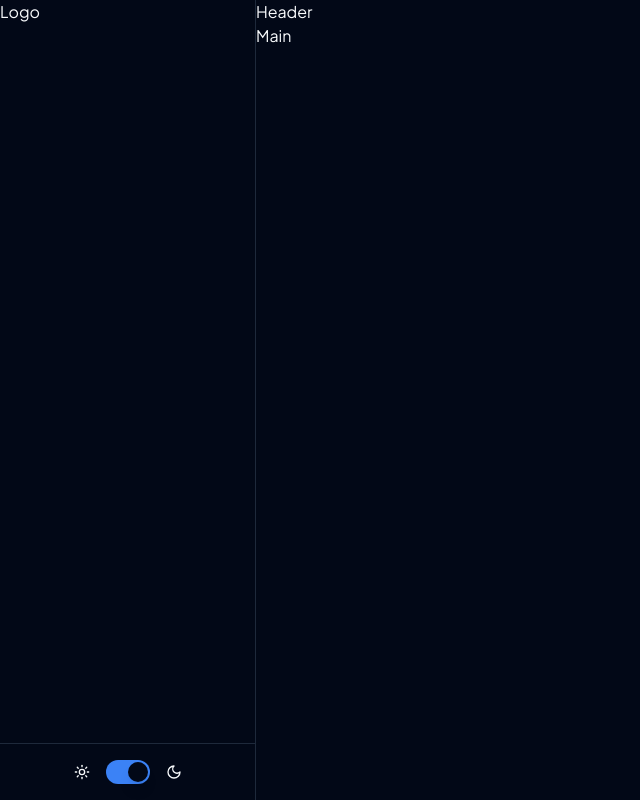
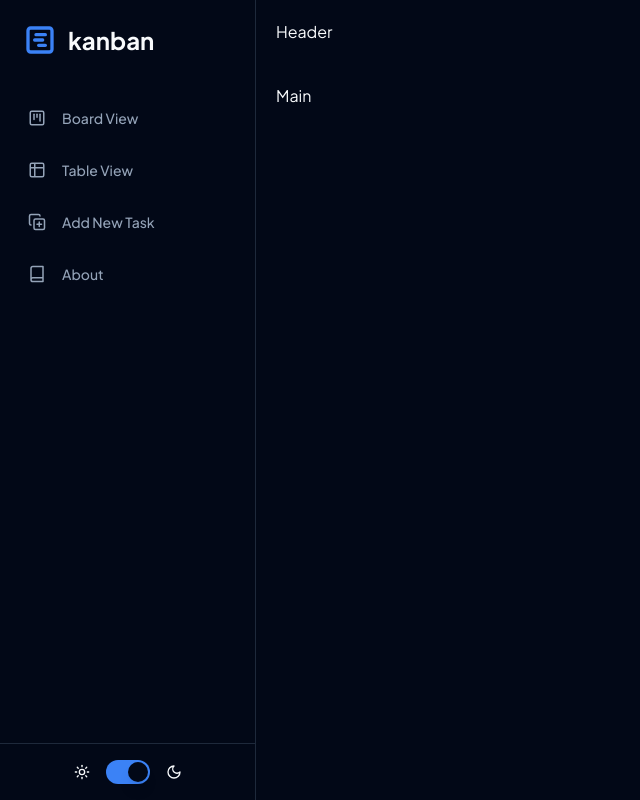
Before and after one commit to kimhuy011199/react-kanban, a React (Vite) app: page / in a window 1280 px wide. Shown: the whole page, without its empty margins (0-640 px from the left). Built offline with nearby package versions, Linux system fonts and the light colour scheme.

Commit message:
Implement sidebar

```diff
--- a/src/components/Header.tsx
+++ b/src/components/Header.tsx
@@ -1,5 +1,5 @@
 const Header = () => {
-  return <div className="flex">Header</div>;
+  return <div className="p-5 flex">Header</div>;
 };
 
 export default Header;
--- a/src/components/Logo.tsx
+++ b/src/components/Logo.tsx
@@ -1,5 +1,12 @@
+import { SquareGanttChart } from 'lucide-react';
+
 const Logo = () => {
-  return <div>Logo</div>;
+  return (
+    <div className="p-6 flex gap-3 items-center text-primary">
+      <SquareGanttChart strokeWidth={2.5} size={32} />
+      <span className="text-foreground text-2xl font-bold">kanban</span>
+    </div>
+  );
 };
 
 export default Logo;
--- a/src/components/Main.tsx
+++ b/src/components/Main.tsx
@@ -1,5 +1,5 @@
 const Main = () => {
-  return <div className="">Main</div>;
+  return <div className="p-5">Main</div>;
 };
 
 export default Main;
--- a/src/components/Sidebar.tsx
+++ b/src/components/Sidebar.tsx
@@ -1,10 +1,43 @@
+import { Book, CopyPlus, SquareKanban, Table2 } from 'lucide-react';
 import Logo from './Logo';
+import {
+  SidebarMenu,
+  SidebarMenuItem,
+  SidebarMenuItemContent,
+  SidebarMenuItemIcon,
+} from './SidebarMenu';
 import ToggleMode from './ToggleMode';
 
 const Sidebar = () => {
   return (
     <div className="w-64 flex flex-col bg-card border-r">
       <Logo />
+      <SidebarMenu>
+        <SidebarMenuItem>
+          <SidebarMenuItemIcon>
+            <SquareKanban size={18} />
+          </SidebarMenuItemIcon>
+          <SidebarMenuItemContent>Board View</SidebarMenuItemContent>
+        </SidebarMenuItem>
+        <SidebarMenuItem>
+          <SidebarMenuItemIcon>
+            <Table2 size={18} />
+          </SidebarMenuItemIcon>
+          <SidebarMenuItemContent>Table View</SidebarMenuItemContent>
+        </SidebarMenuItem>
+        <SidebarMenuItem>
+          <SidebarMenuItemIcon>
+            <CopyPlus size={18} />
+          </SidebarMenuItemIcon>
+          <SidebarMenuItemContent>Add New Task</SidebarMenuItemContent>
+        </SidebarMenuItem>
+        <SidebarMenuItem>
+          <SidebarMenuItemIcon>
+            <Book size={18} />
+          </SidebarMenuItemIcon>
+          <SidebarMenuItemContent>About</SidebarMenuItemContent>
+        </SidebarMenuItem>
+      </SidebarMenu>
       <ToggleMode />
     </div>
   );
--- /dev/null
+++ b/src/components/SidebarMenu.tsx
@@ -0,0 +1,46 @@
+import { cn } from '@/lib/utils';
+
+const SidebarMenu = ({ children, className, ...props }: any) => {
+  return (
+    <ul className={cn('flex flex-col gap-2 p-4', className)} {...props}>
+      {children}
+    </ul>
+  );
+};
+
+const SidebarMenuItem = ({ children, className, ...props }: any) => {
+  return (
+    <li
+      className={cn(
+        'flex items-center w-full font-medium gap-4 cursor-pointer text-sm px-3 py-3 transition-all text-muted-foreground rounded-md hover:bg-accent',
+        className
+      )}
+      {...props}
+    >
+      {children}
+    </li>
+  );
+};
+
+const SidebarMenuItemContent = ({ children, className, ...props }: any) => {
+  return (
+    <span className={cn('', className)} {...props}>
+      {children}
+    </span>
+  );
+};
+
+const SidebarMenuItemIcon = ({ children, className, ...props }: any) => {
+  return (
+    <span className={cn('', className)} {...props}>
+      {children}
+    </span>
+  );
+};
+
+export {
+  SidebarMenu,
+  SidebarMenuItem,
+  SidebarMenuItemContent,
+  SidebarMenuItemIcon,
+};
```
Also changed, not shown: .eslintrc.cjs.
